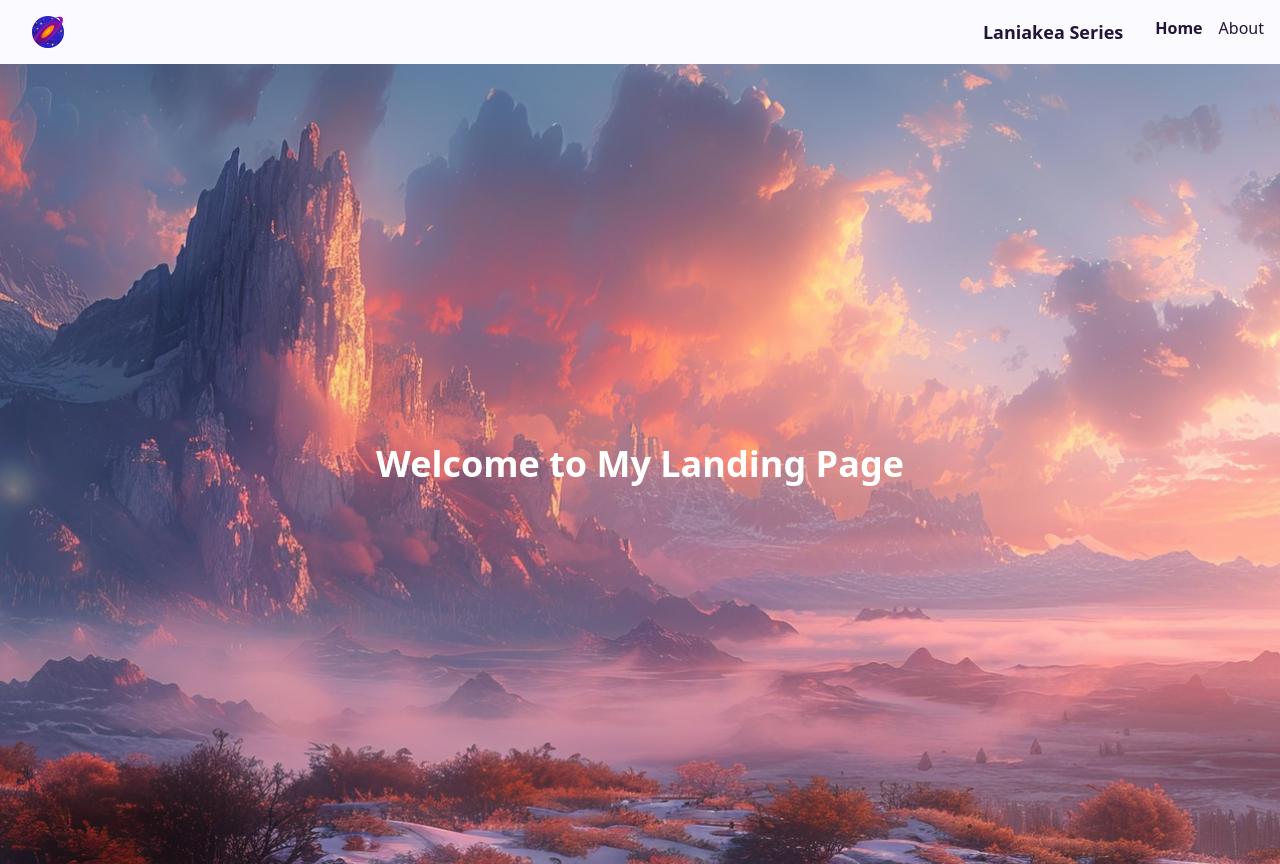
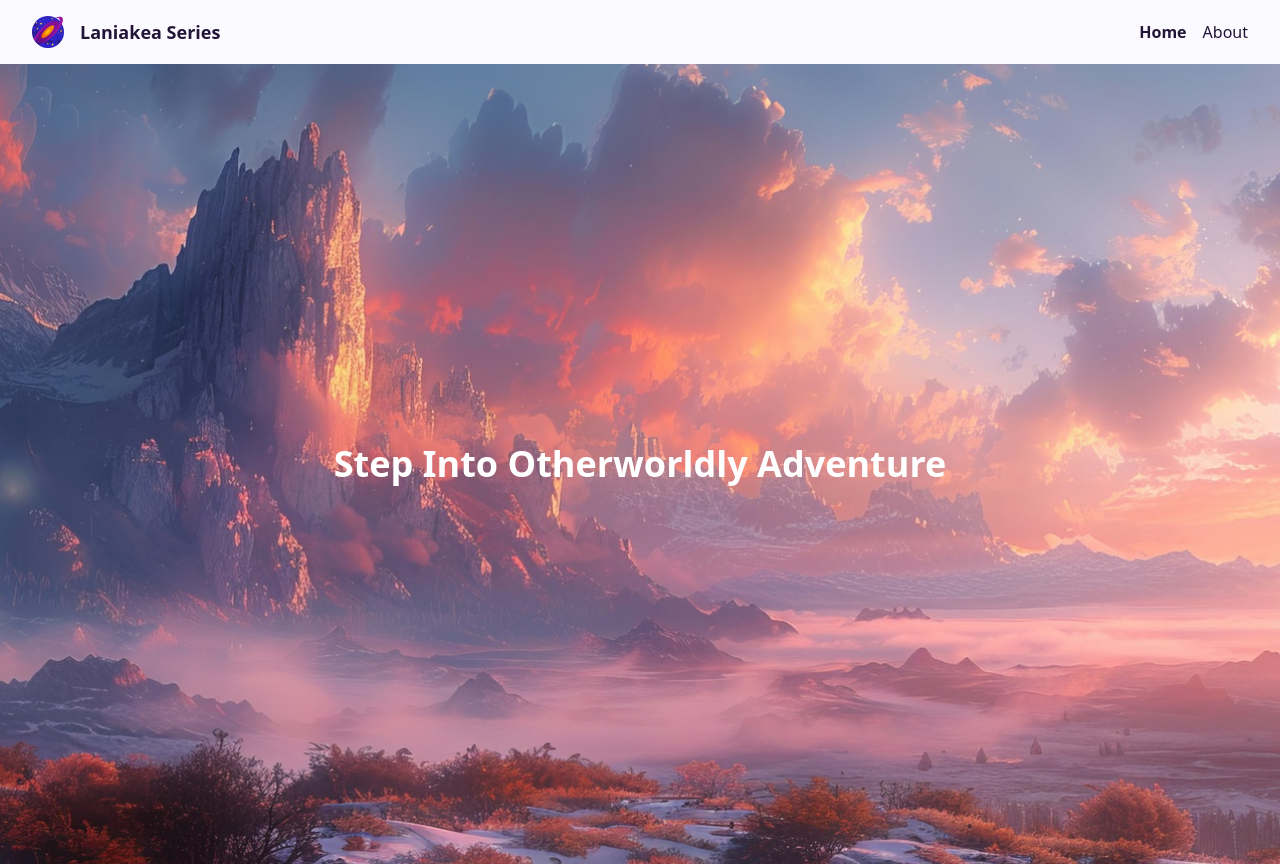
Before and after one commit to Sharah8808/vue3_udemy, a Vue app: page / in a window 1280 px wide. Built offline with nearby package versions, Linux system fonts and the light colour scheme.

Commit message:
changin navbar

```diff
--- a/src/components/Home.vue
+++ b/src/components/Home.vue
@@ -7,7 +7,10 @@ import { ref } from "vue";
     class="min-h-screen bg-cover bg-center bg-no-repeat flex items-center justify-center text-white"
     style="background-image: url('/images/northernmaersmlr.jpg')"
   >
-    <h1 class="text-4xl font-bold">Welcome to My Landing Page</h1>
+  <div class="display">
+
+  </div>
+    <h1 class="text-4xl font-bold">Step Into Otherworldly Adventure</h1>
   </div>
 </template>
 
--- a/src/components/NavBar.vue
+++ b/src/components/NavBar.vue
@@ -3,13 +3,10 @@
     <div class="container px-4 mx-auto relative">
       <div class="flex items-center justify-between">
         <div class="flex items-center gap-4">
-                <img src="/black-hole.png" alt="Black Hole Icon" class="h-8 w-8">
+          <img src="/black-hole.png" alt="Black Hole Icon" class="h-8 w-8" />
+          <div class="text-lg font-bold">Laniakea Series</div>
         </div>
-            <div class="text-lg font-bold">Laniakea Series</div>
-
-
-        </div>
-    </div>
+        <div class="flex items-center gap-4">
           <router-link
             to="/"
             class="no-underline"
@@ -22,22 +19,12 @@
             :class="{ 'font-bold': $route.path === '/about' }"
             >About</router-link
           >
+        </div>
+      </div>
+    </div>
   </nav>
 </template>
 
 <style scoped>
-/* .navbar {
-    display: flex;
-    gap: 1rem;
-    padding: 1rem;
-}
 
-.nav-link {
-    text-decoration: none;
-}
-
-.nav-link.router-link-active {
-    font-weight: bold;
-
-} */
 </style>
```
Lines whose indentation alone changed are shown as unchanged.
